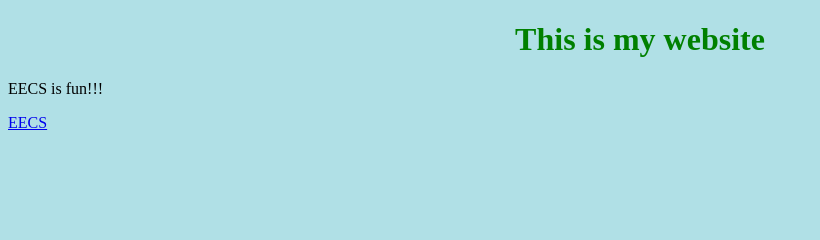
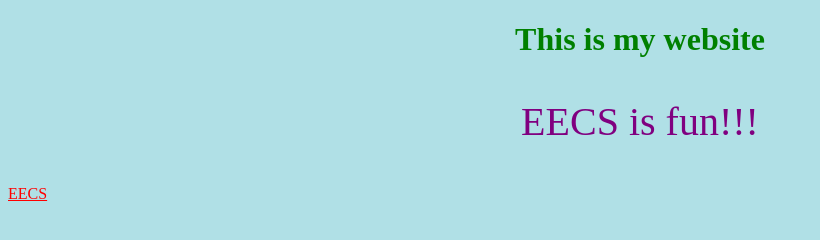
Before and after one commit to emilyhu20/emilyhu20.github.io, a plain HTML site: page index.html in a window 1280 px wide. Shown: the whole page, without its empty margins (0-820 px from the left). Drawn offline with Linux system fonts and the light colour scheme.

Commit message:
Update index.html

```diff
--- a/index.html
+++ b/index.html
@@ -5,9 +5,9 @@
 </head>
 <body style ="background-color:powderblue;">
 
-<h1 style = "font-size:200%; color:green;text-align:center;" >This is my website</h1>
-<p title =":^)">EECS is fun!!!</p>
-<a href="http://www.eecseecs.com"> EECS </a>
+<h1 style = "font-size:200%; color:green;text-align:center;font:verdana;" >This is my website</h1>
+<p title =":^)" style="font-size:250%; color:purple; text-align: center; font:verdana;">EECS is fun!!!</p>
+<a href="http://www.eecseecs.com" style="font:verdana; color:red; text-align: center;"> EECS </a>
 
 </body>
 </html>
```
